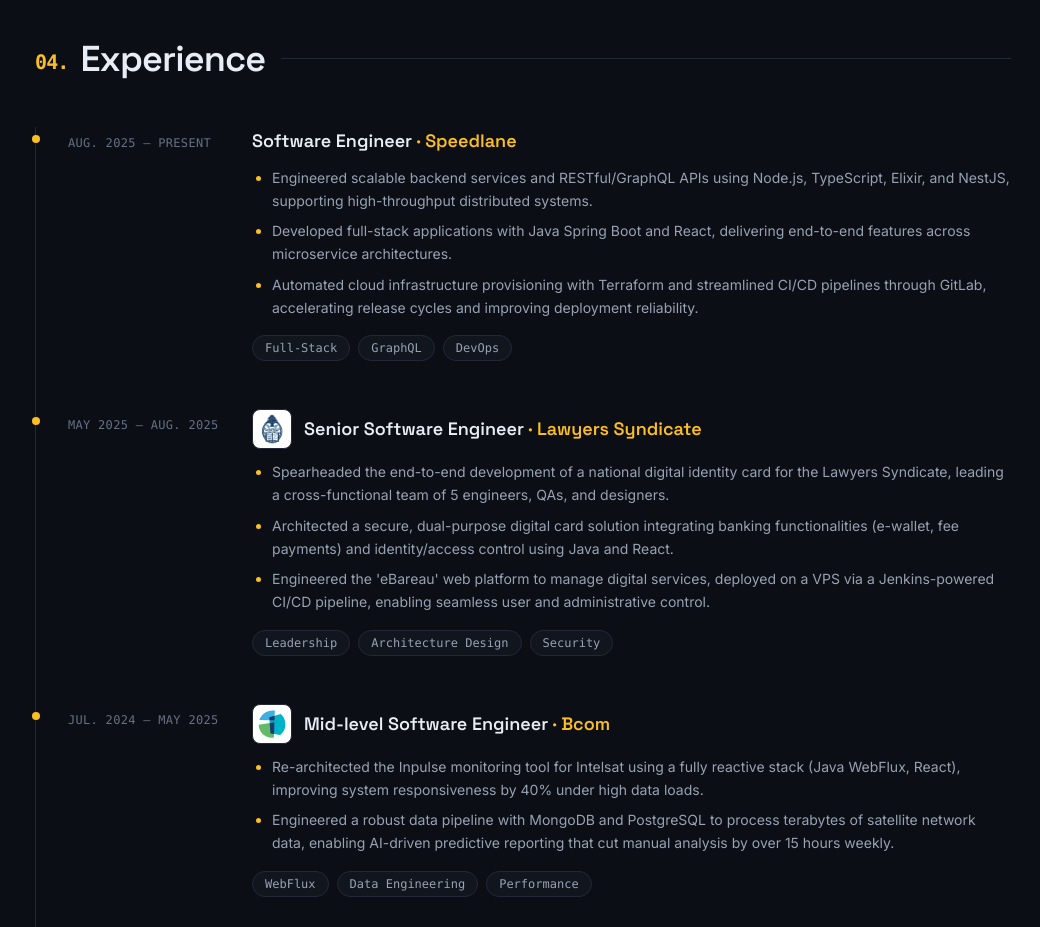
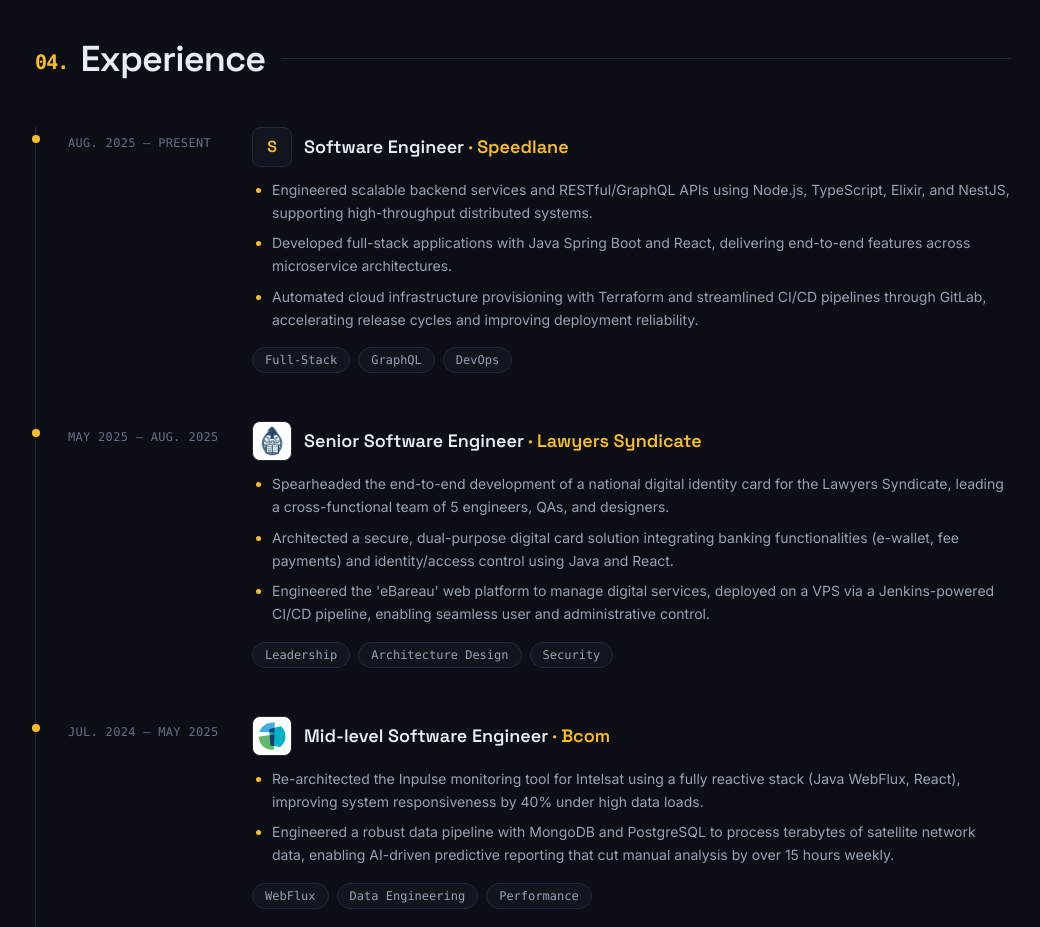
Before and after one commit to GabrielGhsoub/gabriel-portfolio, a React (Vite) app: page / in a window 1280 px wide. Shown: the part 3660-4587 px from the top of the page, without its empty margins (117-1157 px from the left). Built offline with nearby package versions, Linux system fonts and the light colour scheme.

Commit message:
fix: add monogram fallback for companies without a logo

```diff
--- a/src/components/portfolio/Experience.tsx
+++ b/src/components/portfolio/Experience.tsx
@@ -47,7 +47,7 @@
       {/* Entry body */}
       <div>
         <div className="flex items-center gap-3">
-          {logo && (
+          {logo ? (
             <img
               src={logo}
               alt={`${job.company} logo`}
@@ -56,6 +56,13 @@
               loading="lazy"
               className="h-10 w-10 shrink-0 rounded-lg border border-line bg-white object-contain p-1"
             />
+          ) : (
+            <span
+              aria-hidden="true"
+              className="flex h-10 w-10 shrink-0 items-center justify-center rounded-lg border border-line bg-surface font-display text-base font-semibold text-accent"
+            >
+              {job.company.charAt(0)}
+            </span>
           )}
           <h3 className="font-display text-lg font-semibold text-ink">
             {job.title}{' '}
```
